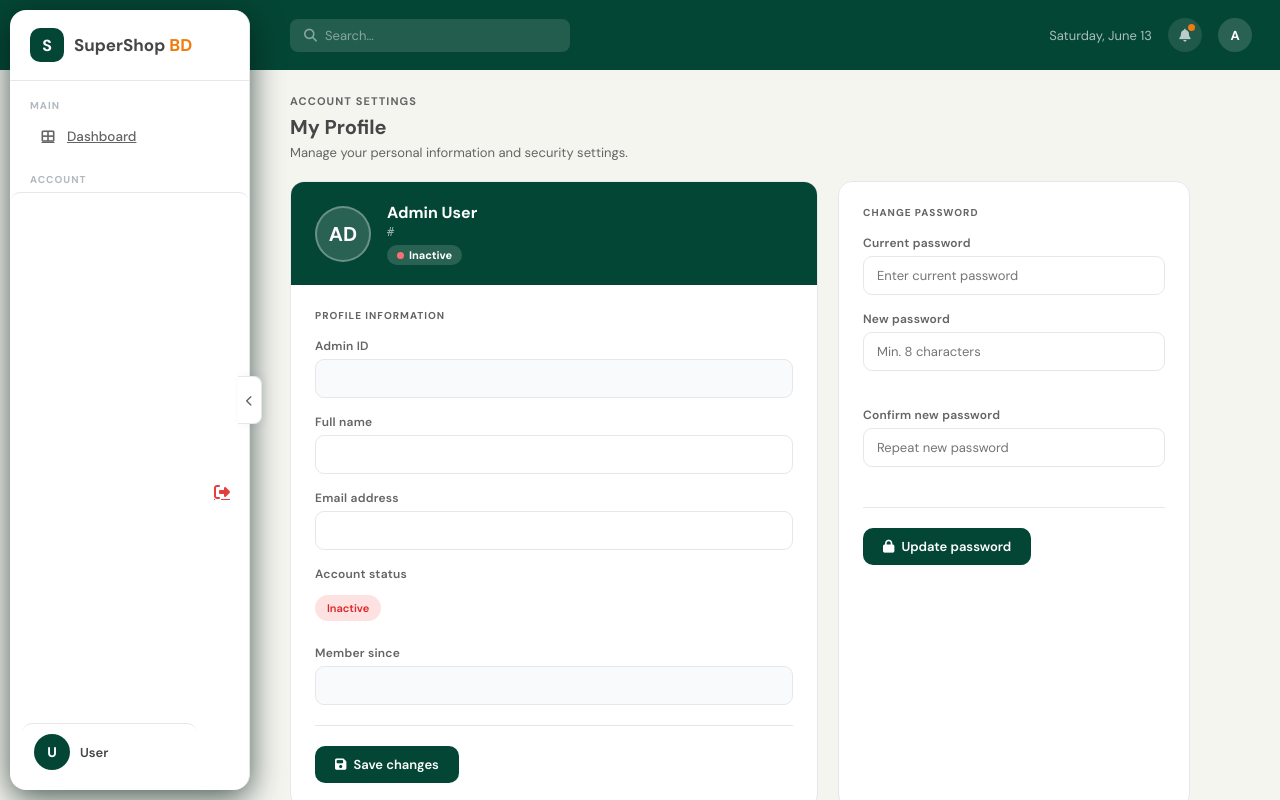
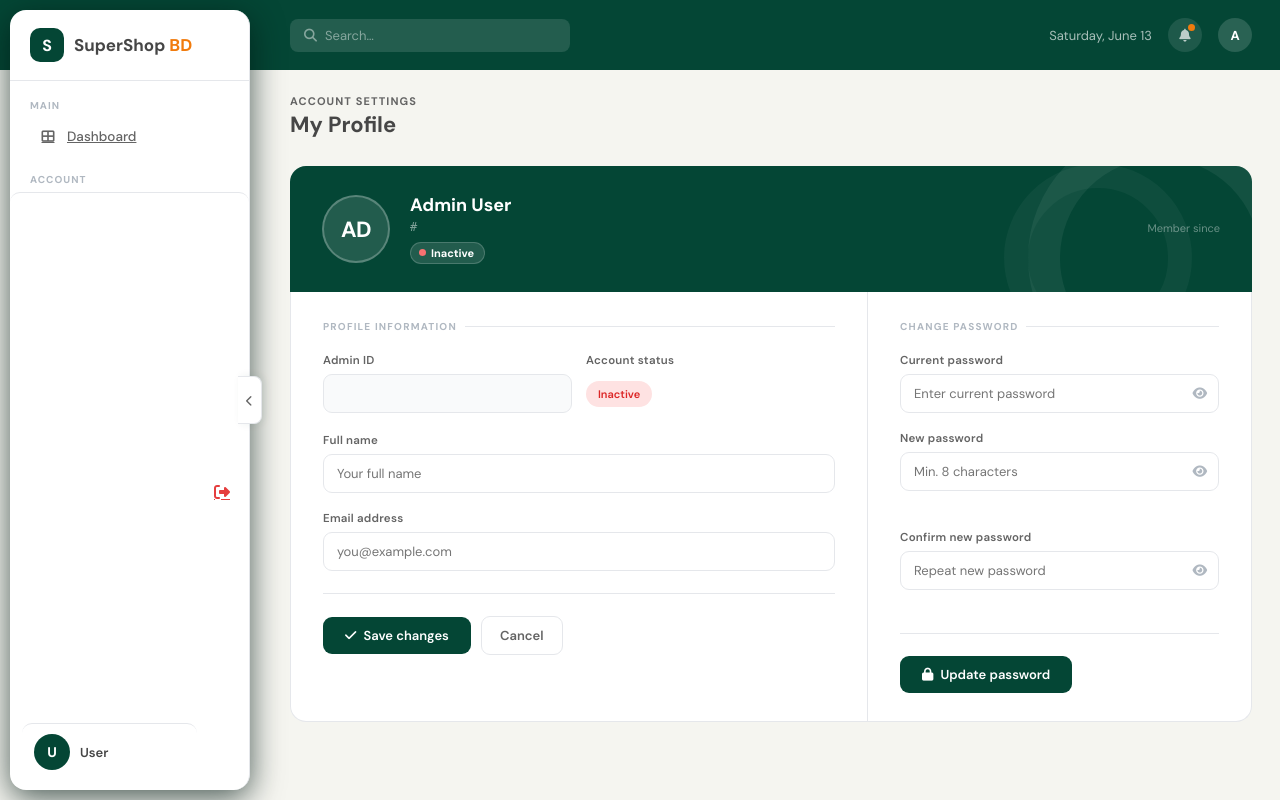
Before and after one commit to ParthoKumar-27/SuperShop_Bangladesh, a FastAPI app: template templates/admin/profile.html in a window 1280 px wide. Run offline with FastAPI, Linux system fonts and the light colour scheme; the template is opened without the code that fills it, so the values that code supplies are empty.

Commit message:
profile UI

```diff
--- a/templates/admin/base_admin.html
+++ b/templates/admin/base_admin.html
@@ -171,7 +171,8 @@
         width: 4px;
       }
       .sidebar::-webkit-scrollbar-thumb {
-        background: var(--border);
+
+        background: transparent;
         border-radius: 4px;
       }
 
--- a/templates/admin/profile.html
+++ b/templates/admin/profile.html
@@ -2,112 +2,224 @@
 {% block content %}
 
 <style>
-  .profile-grid {
-    display: grid;
-    grid-template-columns: 3fr 2fr;
-    gap: 20px;
-    max-width: 900px;
-    width: 100%; /* ← ADD */
-  }
-  .profile-grid > * {
-    min-width: 0; /* ← ADD: prevents grid blowout */
+  /* ── Layout ── */
+  .prof-wrap {
+    width: 100%;
+    max-width: none;
 }
 
-  .profile-card {
-    background: #fff;
-    border-radius: 14px;
-    border: 1px solid var(--border);
+  /* ── Page header ── */
+  .prof-page-header {
+    display: flex;
+    align-items: flex-end;
+    justify-content: space-between;
+    margin-bottom: 28px;
+    gap: 12px;
+    flex-wrap: wrap;
+  }
+  .prof-eyebrow {
+    font-size: 11px;
+    font-weight: 700;
+    text-transform: uppercase;
+    letter-spacing: 0.1em;
+    color: var(--mid);
+    margin-bottom: 4px;
+  }
+  .prof-title {
+    font-size: 22px;
+    font-weight: 700;
+    color: var(--dark);
+    line-height: 1.2;
+  }
+
+  /* ── Alert banner ── */
+  .prof-alert {
+    display: flex;
+    align-items: center;
+    gap: 10px;
+    padding: 13px 16px;
+    border-radius: 10px;
+    font-size: 13px;
+    font-weight: 500;
+    margin-bottom: 22px;
+  }
+  .prof-alert.success {
+    background: #dcfce7;
+    color: #166534;
+    border: 1px solid #bbf7d0;
+  }
+  .prof-alert.error {
+    background: #fee2e2;
+    color: #991b1b;
+    border: 1px solid #fecaca;
+  }
+  .prof-alert i { font-size: 14px; flex-shrink: 0; }
+
+  /* ── Hero identity strip ── */
+  .prof-hero {
+    background: var(--green);
+    border-radius: 16px 16px 0 0;
+    padding: 28px 32px;
+    display: flex;
+    align-items: center;
+    gap: 20px;
+    position: relative;
     overflow: hidden;
   }
-
-  .profile-card-top {
-    background: var(--green);
-    padding: 20px 24px;
-    display: flex;
-    align-items: center;
-    gap: 16px;
+  /* Subtle decorative ring — the signature element */
+  .prof-hero::before {
+    content: '';
+    position: absolute;
+    right: -40px;
+    top: -40px;
+    width: 200px;
+    height: 200px;
+    border-radius: 50%;
+    border: 32px solid rgba(255,255,255,0.06);
+    pointer-events: none;
   }
-
-  .profile-avatar {
-    width: 56px;
-    height: 56px;
+  .prof-hero::after {
+    content: '';
+    position: absolute;
+    right: 60px;
+    bottom: -60px;
+    width: 140px;
+    height: 140px;
     border-radius: 50%;
-    background: rgba(255, 255, 255, 0.15);
-    border: 2px solid rgba(255, 255, 255, 0.3);
+    border: 24px solid rgba(255,255,255,0.04);
+    pointer-events: none;
+  }
+  .prof-avatar-ring {
+    width: 68px;
+    height: 68px;
+    border-radius: 50%;
+    background: rgba(255,255,255,0.12);
+    border: 2px solid rgba(255,255,255,0.25);
     display: flex;
     align-items: center;
     justify-content: center;
-    font-size: 20px;
+    font-size: 22px;
     font-weight: 700;
     color: #fff;
     flex-shrink: 0;
+    letter-spacing: -0.5px;
+    position: relative;
+    z-index: 1;
   }
-
-  .profile-avatar-meta .avatar-name {
-    font-size: 16px;
+  .prof-hero-meta { position: relative; z-index: 1; }
+  .prof-hero-name {
+    font-size: 18px;
     font-weight: 700;
     color: #fff;
+    line-height: 1.3;
   }
-
-  .profile-avatar-meta .avatar-id {
+  .prof-hero-id {
     font-size: 12px;
-    color: rgba(255, 255, 255, 0.6);
+    color: rgba(255,255,255,0.5);
+    font-family: monospace;
     margin-top: 2px;
-    font-family: monospace;
   }
-
-  .profile-status-pill {
+  .prof-status-pill {
     display: inline-flex;
     align-items: center;
     gap: 5px;
-    padding: 3px 10px;
+    margin-top: 8px;
+    padding: 3px 10px 3px 8px;
     border-radius: 999px;
     font-size: 11px;
     font-weight: 700;
-    margin-top: 6px;
-    background: rgba(255, 255, 255, 0.15);
+    background: rgba(255,255,255,0.12);
     color: #fff;
+    border: 1px solid rgba(255,255,255,0.18);
   }
-
-  .profile-status-pill .dot {
+  .prof-status-dot {
     width: 7px;
     height: 7px;
     border-radius: 50%;
     background: #4ade80;
     flex-shrink: 0;
   }
-
-  .profile-status-pill.inactive .dot {
-    background: #f87171;
+  .prof-status-pill.inactive .prof-status-dot { background: #f87171; }
+  .prof-hero-spacer { flex: 1; }
+  .prof-hero-since {
+    position: relative;
+    z-index: 1;
+    text-align: right;
+    font-size: 11px;
+    color: rgba(255,255,255,0.4);
+    line-height: 1.6;
+  }
+  .prof-hero-since strong {
+    display: block;
+    font-size: 13px;
+    font-weight: 600;
+    color: rgba(255,255,255,0.7);
   }
 
-  .profile-card-body {
-    padding: 24px;
+  /* ── Two-panel body ── */
+  .prof-body {
+    display: grid;
+    grid-template-columns: 3fr 2fr;
+    gap: 0;
+    background: #fff;
+    border-radius: 0 0 16px 16px;
+    border: 1px solid var(--border);
+    border-top: none;
+    overflow: hidden;
+  }
+  @media (max-width: 768px) {
+    .prof-body { grid-template-columns: 1fr; }
   }
 
-  .profile-section-label {
+  .prof-panel {
+    padding: 28px 32px;
+    min-width: 0;
+  }
+  .prof-panel + .prof-panel {
+    border-left: 1px solid var(--border);
+  }
+  @media (max-width: 768px) {
+    .prof-panel + .prof-panel {
+      border-left: none;
+      border-top: 1px solid var(--border);
+    }
+  }
+
+  /* ── Section label ── */
+  .prof-section-label {
     font-size: 10px;
     font-weight: 700;
     text-transform: uppercase;
-    letter-spacing: 0.1em;
-    color: var(--mid);
-    margin-bottom: 16px;
+    letter-spacing: 0.12em;
+    color: #b0b8c1;
+    margin-bottom: 20px;
+    display: flex;
+    align-items: center;
+    gap: 8px;
+  }
+  .prof-section-label::after {
+    content: '';
+    flex: 1;
+    height: 1px;
+    background: var(--border);
   }
 
-  .profile-field {
-    margin-bottom: 16px;
+  /* ── Form fields ── */
+  .prof-field {
+    margin-bottom: 18px;
   }
+  .prof-field:last-of-type { margin-bottom: 0; }
 
-  .profile-field label {
+  .prof-field label {
     display: block;
-    font-size: 12px;
+    font-size: 11.5px;
     font-weight: 600;
     color: var(--mid);
-    margin-bottom: 5px;
+    margin-bottom: 6px;
     letter-spacing: 0.02em;
   }
 
-  .profile-field input {
+  .prof-field input {
     width: 100%;
     padding: 10px 13px;
     border: 1.5px solid var(--border);
@@ -116,138 +228,206 @@
     font-size: 13px;
     color: var(--dark);
     outline: none;
-    transition: border-color 0.15s;
+    transition: border-color 0.15s, box-shadow 0.15s;
     background: #fff;
   }
-
-  .profile-field input:focus {
+  .prof-field input:focus {
     border-color: var(--green);
+    box-shadow: 0 0 0 3px rgba(4, 70, 53, 0.08);
+  }
+  .prof-field input[readonly] {
+    background: #f9fafb;
+    color: #9ca3af;
+    cursor: default;
+  }
+  .prof-field input[readonly]:focus {
+    border-color: var(--border);
+    box-shadow: none;
   }
 
-  .profile-field input[readonly] {
-    background: #f9fafb;
-    color: var(--mid);
-    cursor: default;
+  /* row of two fields */
+  .prof-field-row {
+    display: grid;
+    grid-template-columns: 1fr 1fr;
+    gap: 14px;
+    margin-bottom: 18px;
+  }
+  .prof-field-row .prof-field { margin-bottom: 0; }
+
+  /* badge inside a field slot */
+  .prof-badge-slot {
+    display: flex;
+    align-items: center;
+    height: 41px;
   }
 
-  .profile-badge-row {
+  /* ── Divider ── */
+  .prof-divider {
+    border: none;
+    border-top: 1px solid var(--border);
+    margin: 22px 0;
+  }
+
+  /* ── Action row ── */
+  .prof-actions {
     display: flex;
     align-items: center;
-    height: 42px;
+    gap: 10px;
+    flex-wrap: wrap;
   }
 
-  .profile-divider {
-    border: none;
-    border-top: 1px solid var(--border);
-    margin: 20px 0;
-  }
-
-  .profile-btn {
+  .prof-btn {
     display: inline-flex;
     align-items: center;
     gap: 7px;
-    padding: 10px 20px;
+    padding: 10px 22px;
     background: var(--green);
     color: #fff;
     border: none;
-    border-radius: 10px;
+    border-radius: 9px;
     font-family: "DM Sans", sans-serif;
     font-size: 13px;
     font-weight: 600;
     cursor: pointer;
-    transition: background 0.15s;
+    transition: background 0.15s, transform 0.1s;
   }
+  .prof-btn:hover { background: #033828; }
+  .prof-btn:active { transform: scale(0.98); }
 
-  .profile-btn:hover {
-    background: #033828;
+  .prof-btn-ghost {
+    display: inline-flex;
+    align-items: center;
+    gap: 7px;
+    padding: 10px 18px;
+    background: transparent;
+    color: var(--mid);
+    border: 1.5px solid var(--border);
+    border-radius: 9px;
+    font-family: "DM Sans", sans-serif;
+    font-size: 13px;
+    font-weight: 600;
+    cursor: pointer;
+    transition: border-color 0.15s, color 0.15s;
+    text-decoration: none;
   }
+  .prof-btn-ghost:hover { border-color: var(--dark); color: var(--dark); }
 
+  /* ── Password strength ── */
   .pw-meter {
-    height: 4px;
+    height: 3px;
     border-radius: 2px;
     background: var(--border);
-    margin-top: 6px;
+    margin-top: 8px;
     overflow: hidden;
   }
-
   .pw-bar {
     height: 100%;
     width: 0;
-    transition:
-      width 0.2s,
-      background 0.2s;
+    border-radius: 2px;
+    transition: width 0.2s ease, background 0.2s ease;
   }
-
   .pw-hint {
     font-size: 11px;
     color: var(--mid);
-    margin-top: 4px;
+    margin-top: 5px;
     min-height: 16px;
+    font-weight: 500;
   }
 
-  @media (max-width: 768px) {
-    .profile-grid {
-      grid-template-columns: 1fr;
+  /* ── Input with eye-toggle ── */
+  .input-icon-wrap {
+    position: relative;
   }
+  .input-icon-wrap input {
+    padding-right: 40px;
   }
+  .input-eye {
+    position: absolute;
+    right: 12px;
+    top: 50%;
+    transform: translateY(-50%);
+    cursor: pointer;
+    color: #b0b8c1;
+    font-size: 13px;
+    transition: color 0.15s;
+    background: none;
+    border: none;
+    padding: 0;
+    line-height: 1;
+  }
+  .input-eye:hover { color: var(--dark); }
+
 </style>
 
-<p
-  style="
-    font-size: 11px;
-    font-weight: 700;
-    text-transform: uppercase;
-    letter-spacing: 0.1em;
-    color: var(--mid);
-    margin-bottom: 6px;
-  "
->
-  Account settings
-</p>
-<h2 class="page-heading">My Profile</h2>
-<p class="page-subheading">
-  Manage your personal information and security settings.
-</p>
+<div class="prof-wrap">
 
+  <!-- Page header -->
+  <div class="prof-page-header">
+    <div>
+      <p class="prof-eyebrow">Account settings</p>
+      <h2 class="prof-title">My Profile</h2>
+    </div>
+  </div>
+
+  <!-- Alerts -->
   {% if request.query_params.get('success') %}
-<div class="alert success" style="margin-bottom: 20px">
+  <div class="prof-alert success">
+    <i class="fas fa-check-circle"></i>
     {{ request.query_params.get('success') }}
   </div>
-{% endif %} {% if request.query_params.get('error') %}
-<div class="alert error" style="margin-bottom: 20px">
+  {% endif %}
+  {% if request.query_params.get('error') %}
+  <div class="prof-alert error">
+    <i class="fas fa-exclamation-circle"></i>
     {{ request.query_params.get('error') }}
   </div>
   {% endif %}
 
-<div class="profile-grid">
-  <!-- ── Profile Information ── -->
-  <div class="profile-card">
-    <div class="profile-card-top">
-      <div class="profile-avatar" id="profileAvatar">
+  <!-- Hero identity strip -->
+  <div class="prof-hero">
+    <div class="prof-avatar-ring" id="profileAvatar">
       {{ admin.admin_name[:2]|upper if admin.admin_name else 'AD' }}
     </div>
-      <div class="profile-avatar-meta">
-        <div class="avatar-name">{{ admin.admin_name or 'Admin User' }}</div>
-        <div class="avatar-id">#{{ admin.admin_id }}</div>
-        <div
-          class="profile-status-pill {{ '' if admin.is_active == 'Y' else 'inactive' }}"
-        >
-          <span class="dot"></span>
+    <div class="prof-hero-meta">
+      <div class="prof-hero-name">{{ admin.admin_name or 'Admin User' }}</div>
+      <div class="prof-hero-id">#{{ admin.admin_id }}</div>
+      <div class="prof-status-pill {{ '' if admin.is_active == 'Y' else 'inactive' }}">
+        <span class="prof-status-dot"></span>
         {{ 'Active' if admin.is_active == 'Y' else 'Inactive' }}
+      </div>
+    </div>
+    <div class="prof-hero-spacer"></div>
+    <div class="prof-hero-since">
+      Member since
+      <strong>{{ admin.created_at }}</strong>
+    </div>
+  </div>
+
+  <!-- Two-panel body -->
+  <div class="prof-body">
+
+    <!-- Left: Profile information -->
+    <div class="prof-panel">
+      <p class="prof-section-label">Profile information</p>
+
+      <form method="POST" action="/admin/dashboard/profile/update">
+
+        <div class="prof-field-row">
+          <div class="prof-field">
+            <label>Admin ID</label>
+            <input type="text" value="{{ admin.admin_id }}" readonly />
+          </div>
+          <div class="prof-field">
+            <label>Account status</label>
+            <div class="prof-badge-slot">
+              <span class="badge {{ 'badge-green' if admin.is_active == 'Y' else 'badge-red' }}">
+                {{ 'Active' if admin.is_active == 'Y' else 'Inactive' }}
+              </span>
             </div>
           </div>
         </div>
 
-    <div class="profile-card-body">
-      <p class="profile-section-label">Profile information</p>
-
-      <form method="POST" action="/admin/dashboard/profile/update">
-        <div class="profile-field">
-          <label>Admin ID</label>
-          <input type="text" value="{{ admin.admin_id }}" readonly />
-        </div>
-
-        <div class="profile-field">
+        <div class="prof-field">
           <label>Full name</label>
           <input
             type="text"
@@ -255,58 +435,60 @@
             value="{{ admin.admin_name }}"
             id="inputName"
             oninput="syncAvatar(this.value)"
+            placeholder="Your full name"
             required
           />
         </div>
 
-        <div class="profile-field">
+        <div class="prof-field">
           <label>Email address</label>
-          <input type="email" name="email" value="{{ admin.email }}" required />
-        </div>
-
-        <div class="profile-field">
-          <label>Account status</label>
-          <div class="profile-badge-row">
-            <span
-              class="badge {{ 'badge-green' if admin.is_active == 'Y' else 'badge-red' }}"
-            >
-              {{ 'Active' if admin.is_active == 'Y' else 'Inactive' }}
-            </span>
-          </div>
-        </div>
-
-        <div class="profile-field">
-          <label>Member since</label>
-          <input type="text" value="{{ admin.created_at }}" readonly />
-        </div>
-
-        <hr class="profile-divider" />
-
-        <button type="submit" class="profile-btn">
-          <i class="fas fa-save"></i> Save changes
-        </button>
-      </form>
-    </div>
-  </div>
-
-  <!-- ── Change Password ── -->
-  <div class="profile-card">
-    <div class="profile-card-body">
-      <p class="profile-section-label">Change password</p>
-
-      <form method="POST" action="/admin/dashboard/profile/password">
-        <div class="profile-field">
-          <label>Current password</label>
           <input
-            type="password"
-            name="current_password"
-            placeholder="Enter current password"
+            type="email"
+            name="email"
+            value="{{ admin.email }}"
+            placeholder="you@example.com"
             required
           />
         </div>
 
-        <div class="profile-field">
+        <hr class="prof-divider" />
+
+        <div class="prof-actions">
+          <button type="submit" class="prof-btn">
+            <i class="fas fa-check"></i> Save changes
+          </button>
+          <a href="/admin/dashboard" class="prof-btn-ghost">
+            Cancel
+          </a>
+        </div>
+      </form>
+    </div>
+
+    <!-- Right: Change password -->
+    <div class="prof-panel">
+      <p class="prof-section-label">Change password</p>
+
+      <form method="POST" action="/admin/dashboard/profile/password">
+
+        <div class="prof-field">
+          <label>Current password</label>
+          <div class="input-icon-wrap">
+            <input
+              type="password"
+              name="current_password"
+              id="currentPassword"
+              placeholder="Enter current password"
+              required
+            />
+            <button type="button" class="input-eye" onclick="toggleEye('currentPassword', this)">
+              <i class="fas fa-eye"></i>
+            </button>
+          </div>
+        </div>
+
+        <div class="prof-field">
           <label>New password</label>
+          <div class="input-icon-wrap">
             <input
               type="password"
               name="new_password"
@@ -315,12 +497,17 @@
               oninput="checkStrength(this.value)"
               required
             />
+            <button type="button" class="input-eye" onclick="toggleEye('newPassword', this)">
+              <i class="fas fa-eye"></i>
+            </button>
+          </div>
 
           <p class="pw-hint" id="pwHint"></p>
         </div>
 
-        <div class="profile-field">
+        <div class="prof-field">
           <label>Confirm new password</label>
+          <div class="input-icon-wrap">
             <input
               type="password"
               name="confirm_password"
@@ -329,67 +516,79 @@
               oninput="checkMatch()"
               required
             />
+            <button type="button" class="input-eye" onclick="toggleEye('confirmPassword', this)">
+              <i class="fas fa-eye"></i>
+            </button>
+          </div>
           <p class="pw-hint" id="matchHint"></p>
         </div>
 
-        <hr class="profile-divider" />
+        <hr class="prof-divider" />
 
-        <button type="submit" class="profile-btn">
+        <div class="prof-actions">
+          <button type="submit" class="prof-btn">
             <i class="fas fa-lock"></i> Update password
           </button>
+        </div>
       </form>
     </div>
-  </div>
-</div>
+
+  </div><!-- /.prof-body -->
+</div><!-- /.prof-wrap -->
 
 <script>
   function syncAvatar(val) {
-    const parts = val.trim().split(" ").filter(Boolean);
-    const initials =
-      parts.length >= 2
+    const parts = val.trim().split(' ').filter(Boolean);
+    const initials = parts.length >= 2
       ? parts[0][0] + parts[parts.length - 1][0]
-        : parts[0]
-          ? parts[0].slice(0, 2)
-          : "AD";
-    document.getElementById("profileAvatar").textContent =
-      initials.toUpperCase();
+      : parts[0] ? parts[0].slice(0, 2) : 'AD';
+    document.getElementById('profileAvatar').textContent = initials.toUpperCase();
   }
 
   function checkStrength(val) {
     let score = 0;
-    if (val.length >= 8) score++;
-    if (/[A-Z]/.test(val)) score++;
-    if (/[0-9]/.test(val)) score++;
-    if (/[^A-Za-z0-9]/.test(val)) score++;
+    if (val.length >= 8)           score++;
+    if (/[A-Z]/.test(val))         score++;
+    if (/[0-9]/.test(val))         score++;
+    if (/[^A-Za-z0-9]/.test(val))  score++;
 
-    const pcts = [0, 25, 50, 75, 100];
-    const cols = ["", "#ef4444", "#f17b0d", "#f17b0d", "#044635"];
-    const labels = ["", "Weak", "Fair", "Good", "Strong"];
+    const pcts  = [0, 25, 50, 75, 100];
+    const cols  = ['', '#ef4444', '#f17b0d', '#eab308', '#044635'];
+    const labels= ['', 'Weak', 'Fair', 'Good', 'Strong'];
 
-    const bar = document.getElementById("pwBar");
-    const hint = document.getElementById("pwHint");
-    bar.style.width = pcts[score] + "%";
+    const bar  = document.getElementById('pwBar');
+    const hint = document.getElementById('pwHint');
+    bar.style.width      = pcts[score] + '%';
     bar.style.background = cols[score];
-    hint.textContent = val ? labels[score] : "";
-    hint.style.color = cols[score];
+    hint.textContent     = val ? labels[score] : '';
+    hint.style.color     = cols[score];
 
     checkMatch();
   }
 
   function checkMatch() {
-    const np = document.getElementById("newPassword").value;
-    const cf = document.getElementById("confirmPassword").value;
-    const hint = document.getElementById("matchHint");
-    if (!cf) {
-      hint.textContent = "";
-      return;
+    const np   = document.getElementById('newPassword').value;
+    const cf   = document.getElementById('confirmPassword').value;
+    const hint = document.getElementById('matchHint');
+    if (!cf) { hint.textContent = ''; return; }
+    if (np === cf) {
+      hint.textContent  = '✓ Passwords match';
+      hint.style.color  = '#166534';
+    } else {
+      hint.textContent  = '✗ Passwords don\'t match';
+      hint.style.color  = '#991b1b';
     }
-    if (np === cf) {
-      hint.textContent = "Passwords match";
-      hint.style.color = "#166534";
+  }
+
+  function toggleEye(inputId, btn) {
+    const input = document.getElementById(inputId);
+    const icon  = btn.querySelector('i');
+    if (input.type === 'password') {
+      input.type = 'text';
+      icon.classList.replace('fa-eye', 'fa-eye-slash');
     } else {
-      hint.textContent = "Passwords don't match";
-      hint.style.color = "#991b1b";
+      input.type = 'password';
+      icon.classList.replace('fa-eye-slash', 'fa-eye');
     }
   }
 </script>
```
Lines whose indentation alone changed are shown as unchanged.
